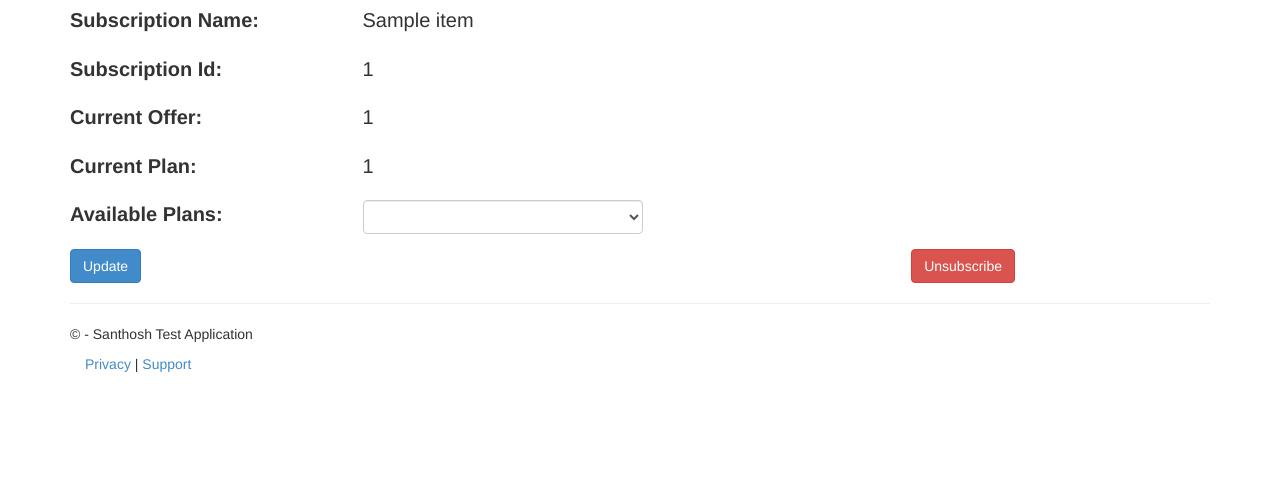
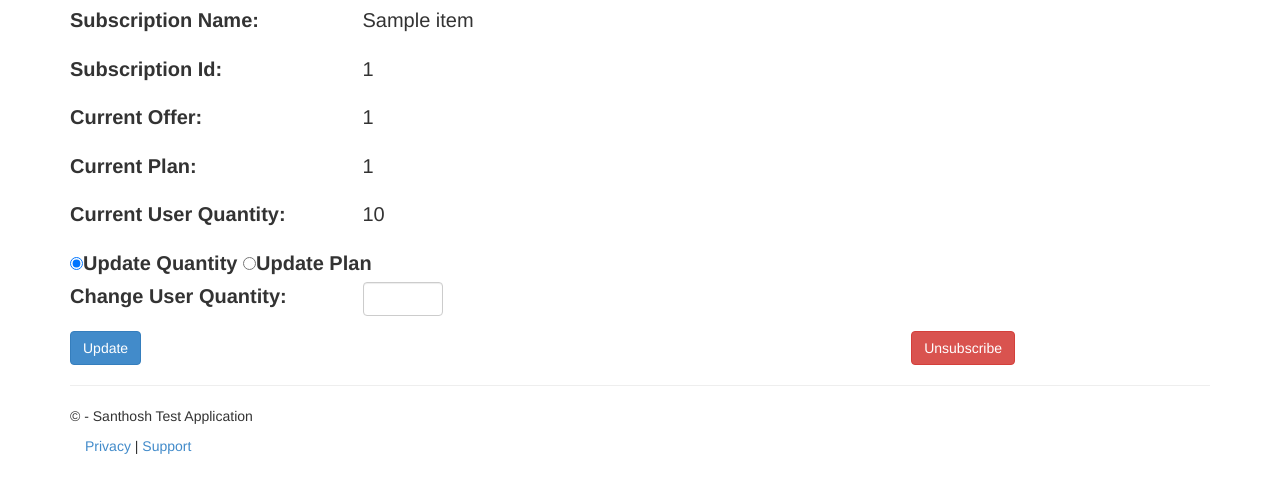
Before and after one commit to santhoshbomma9/amp-sub-mgmt, a Flask app: page /edit/1 in a window 1280 px wide. Shown: the part 263-756 px from the top of the page. Run offline with Flask 2, Linux system fonts and the light colour scheme; the visitor is signed in with stand-in values (Sample User, id 1); a database or web service that is not in the repository returns one stand-in record (values such as "Sample title"); data that the repository does not hold is empty; parts of the project's set-up code (start-up, migrations or seed data) failed here and were passed over; some libraries are stand-ins or nearby versions.

Commit message:
implemented per seat activate change

```diff
--- a/amp_app/amprepo.py
+++ b/amp_app/amprepo.py
@@ -27,15 +27,16 @@ def get_availableplans(subscription_id):
     return availableplans
 
 
-def activate_subscriptionplan(subscription_id, plan_id):
-    request_plan_payload = f"{{'planId':'{plan_id}', 'quantity': '' }}"
+def activate_subscriptionplan(subscription_id, plan_id, quantity):
+    request_plan_payload = f"{{'planId':'{plan_id}', 'quantity': '{quantity}' }}"
+    print(request_plan_payload)
     activateresponse = call_marketplace_api(constant.ACTIVATE_SUBSCRIPTION_ENDPOINT(subscription_id),
     'POST', request_plan_payload)
     return activateresponse
 
 
-def update_subscriptionplan(subscription_id, plan_id):
-    request_plan_payload = f"{{'planId': '{plan_id}'}}"
+def update_subscriptionplan(subscription_id, update_key, update_value):
+    request_plan_payload = f"{{'{update_key}': '{update_value}' }}"
     updateresponse = call_marketplace_api(constant.UPDATE_SUBSCRIPTION_ENDPOINT(subscription_id), 'PATCH', request_plan_payload)
 
     updateresponseheaders = updateresponse.headers
@@ -53,7 +54,7 @@ def update_subscriptionplan(subscription_id, plan_id):
                                'updatedtime': operation_datetime,
                                'SubscriptionId': subscription_id_returned,
                                'OperationId': operation_id,
-                               'ToPlan': plan_id}
+                               update_key: update_value}
             utils._store_in_azure_table(app_config.ISV_OPS_STORAGE_TABLE_NAME, request_payload)
         else:
             return redirect(url_for(constant.ERROR_PAGE), user=session["user"])
--- a/amp_app/templates/managesubscription.html
+++ b/amp_app/templates/managesubscription.html
@@ -1,6 +1,20 @@
 {% extends "layout.html" %}
 
 {% block content %}
+
+{% if subscription.get('quantity') %}
+<script>
+    $(document).ready(function() {
+    $("input[name$='update']").click(function() {
+        var radiobtnvalue = $(this).val();
+        $("div.plan").hide();
+        $("#"+radiobtnvalue).show();
+    });
+
+    $("input:radio:first").prop("checked", true).trigger("click");
+});
+</script>
+{% endif %}
 
 <div class="jumbotron">
     <h1>Manage Subscription</h1>
@@ -37,11 +51,38 @@
             <input type="hidden"  id="subscription_plan_id" name="subscription_plan_id" value="{{ subscription.planId }}">
         </div>
     </div>
+
+    {% if subscription.get('quantity') %}
+
+    <div class="form-group row">
+        <label class="col-sm-3 col-form-label">Current User Quantity:</label>
+        <div class="col-sm-9">{{ subscription.quantity }}
+            <input type="hidden"  id="subscription_activate_quantity" name="subscription_activate_quantity" value="{{ subscription.quantity }}">
+        </div>
+    </div>
+    {% endif %}
+
     {% if subscription.saasSubscriptionStatus != 'PendingFulfillmentStart'%}
-        <div class="form-group row">
+
+
+    {% if subscription.get('quantity') %}
+
+    <label><input type="radio" name="update" value="quantity" checked="checked">Update Quantity</label>
+    <label><input type="radio" name="update" value="planId">Update Plan</label>
+
+        <div class="form-group row plan" id="quantity">
+            <label class="col-sm-3 col-form-label">Change User Quantity:</label>
+            <div class="col-sm-9">
+                <input type="number" class="form-control" style="width: 80px;" id="quantity" name="quantity" min="1" max="100">
+            </div>
+        </div>
+
+    {% endif %}
+
+    <div class="form-group row plan" id="planId">
         <label class="col-sm-3 col-form-label">Available Plans:</label>
         <div class="col-sm-9">
-                <select name="selectedplan" class="form-control" width="300px">
+            <select name="planId" class="form-control" width="300px">
                 {% for key, plans in available_plans.items() %}
                     {% for item in plans %}
                         {% if item.planId != subscription.planId %}
--- a/amp_app/views.py
+++ b/amp_app/views.py
@@ -106,11 +106,13 @@ def edit(subscriptionid):
         selected_subscription = subscriptionid
 
         if 'activate' in request.form:
-            selected_plan = request.form['subscription_plan_id']
-            response = amprepo.activate_subscriptionplan(selected_subscription, selected_plan)
+            selected_plan = request.form.get('subscription_plan_id')
+            selected_quantity = request.form.get('subscription_activate_quantity', '')
+            response = amprepo.activate_subscriptionplan(selected_subscription, selected_plan, selected_quantity)
         elif 'update' in request.form:
-            selected_plan = request.form['selectedplan']
-            response = amprepo.update_subscriptionplan(selected_subscription, selected_plan)
+            update_key = request.form.get('update')
+            update_value = request.form.get(request.form.get('update'))
+            response = amprepo.update_subscriptionplan(selected_subscription, update_key, update_value)
         else:
             return redirect(url_for(constant.ERROR_PAGE))
 
```
Lines whose indentation alone changed are shown as unchanged.
